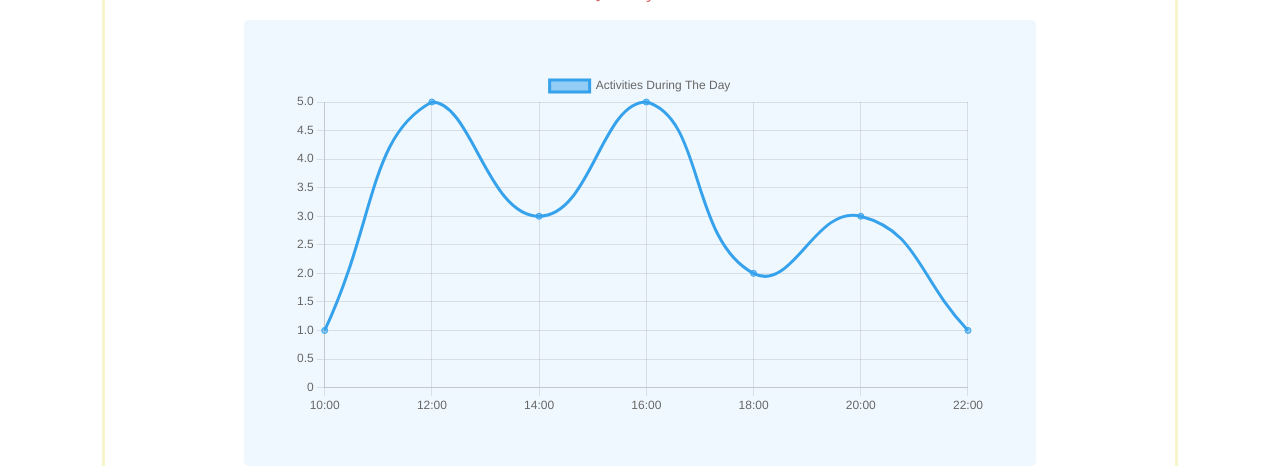
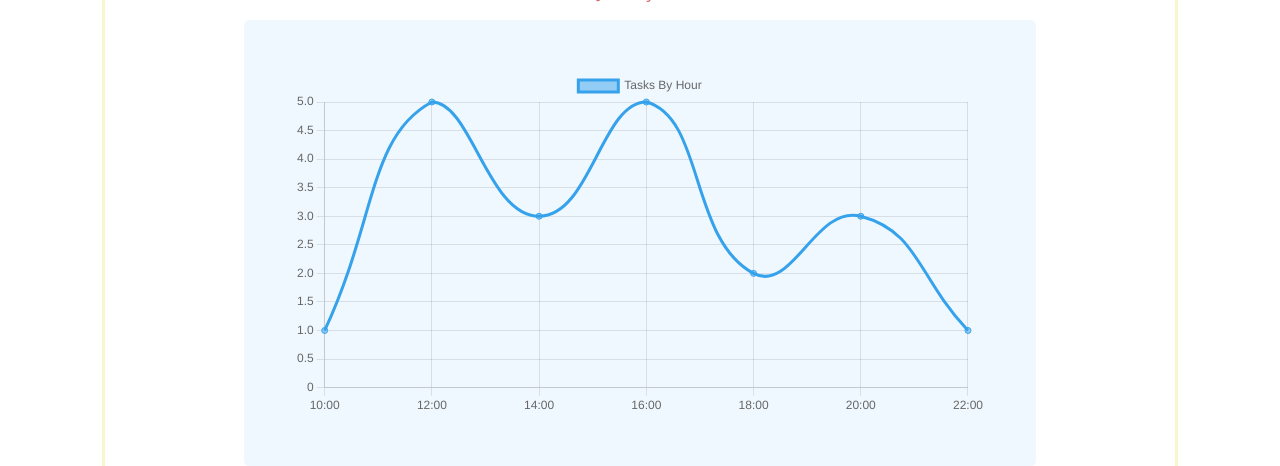
Before and after one commit to MariaRegin/dashboard, a website: page index.html in a window 1280 px wide. Shown: the part 159-625 px from the top of the page. Drawn offline with nearby package versions, Linux system fonts and the light colour scheme.

Commit message:
Update content

```diff
--- a/assets/styles/style.css
+++ b/assets/styles/style.css
@@ -26,6 +26,10 @@
   margin: 0 auto;
   width: 80%;
   margin: 0 auto;
+}
+
+canvas {
+  width: 100%;
 }
 
 .card-container {
--- a/scripts/index.js
+++ b/scripts/index.js
@@ -29,7 +29,7 @@ new Chart(ctx, {
     labels: ["10:00", "12:00", "14:00", "16:00", "18:00", "20:00", "22:00"],
     datasets: [
       {
-        label: "Activities During The Day",
+        label: "Tasks By Hour",
         data: [1, 5, 3, 5, 2, 3, 1],
       },
     ],
```
